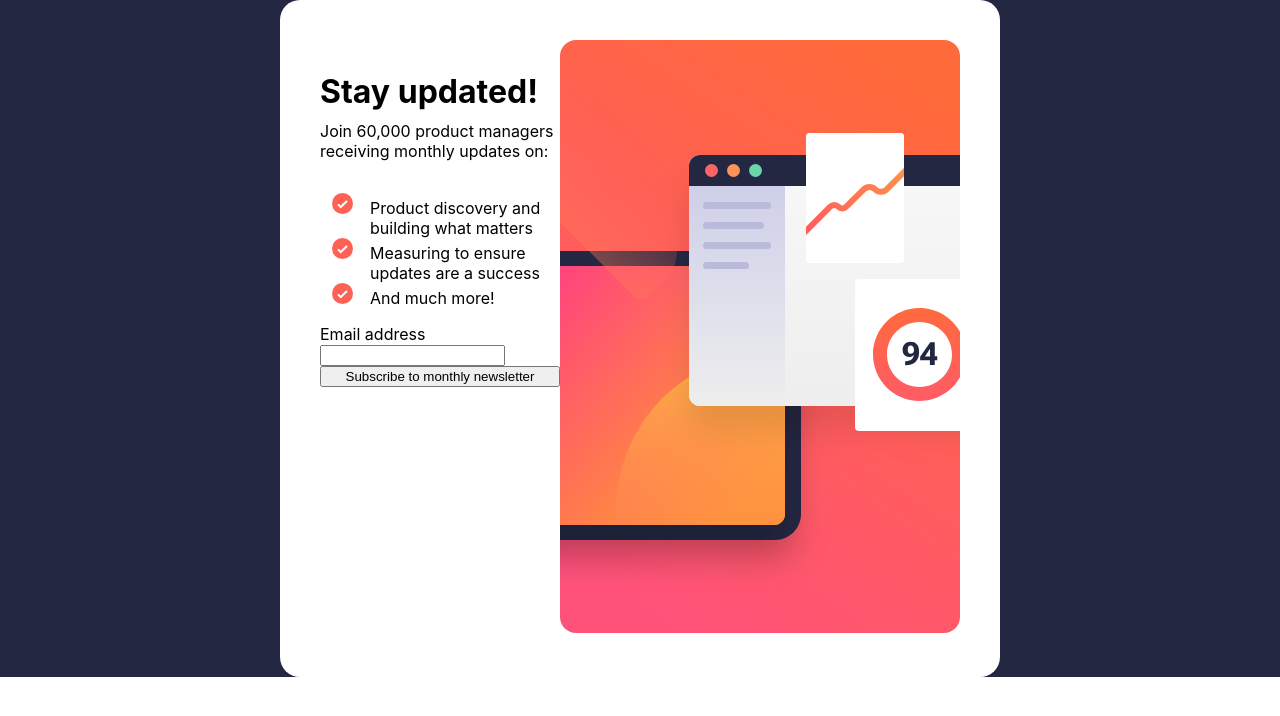
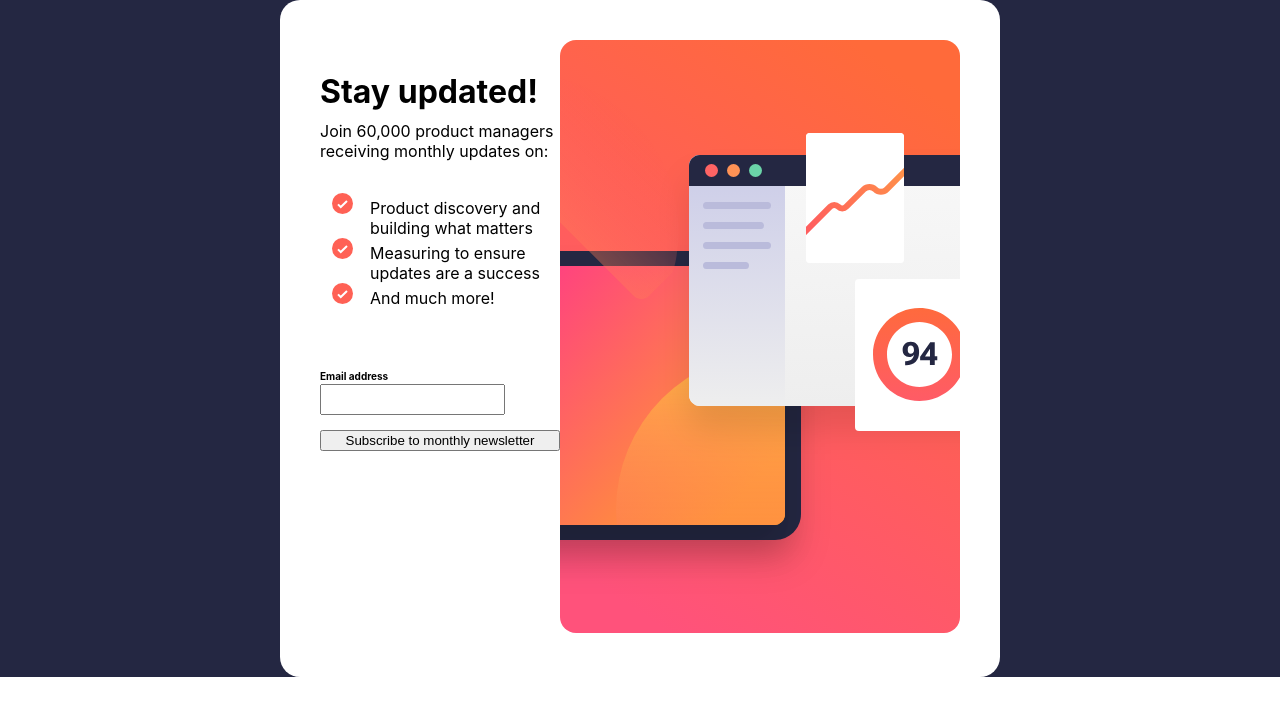
Before and after one commit to steven-mpawulo/newsletter-signup-form, a React (Create React App) app: page / in a window 1280 px wide. Shown: the top 716 px of the page. Built offline with nearby package versions, Linux system fonts and the light colour scheme.

Commit message:
makes label bold and also increases height of email input type

```diff
--- a/src/styles/news_letter_signup_form.css
+++ b/src/styles/news_letter_signup_form.css
@@ -36,3 +36,18 @@ span {
     display: block;
     margin-left: 10px;
 }
+
+
+.email-input{
+    margin-top: 40px;
+    margin-bottom: 15px;
+}
+
+label {
+    font-weight: bold;
+    font-size: 10px;
+}
+
+input[type=email] {
+    height: 25px;
+}
```
